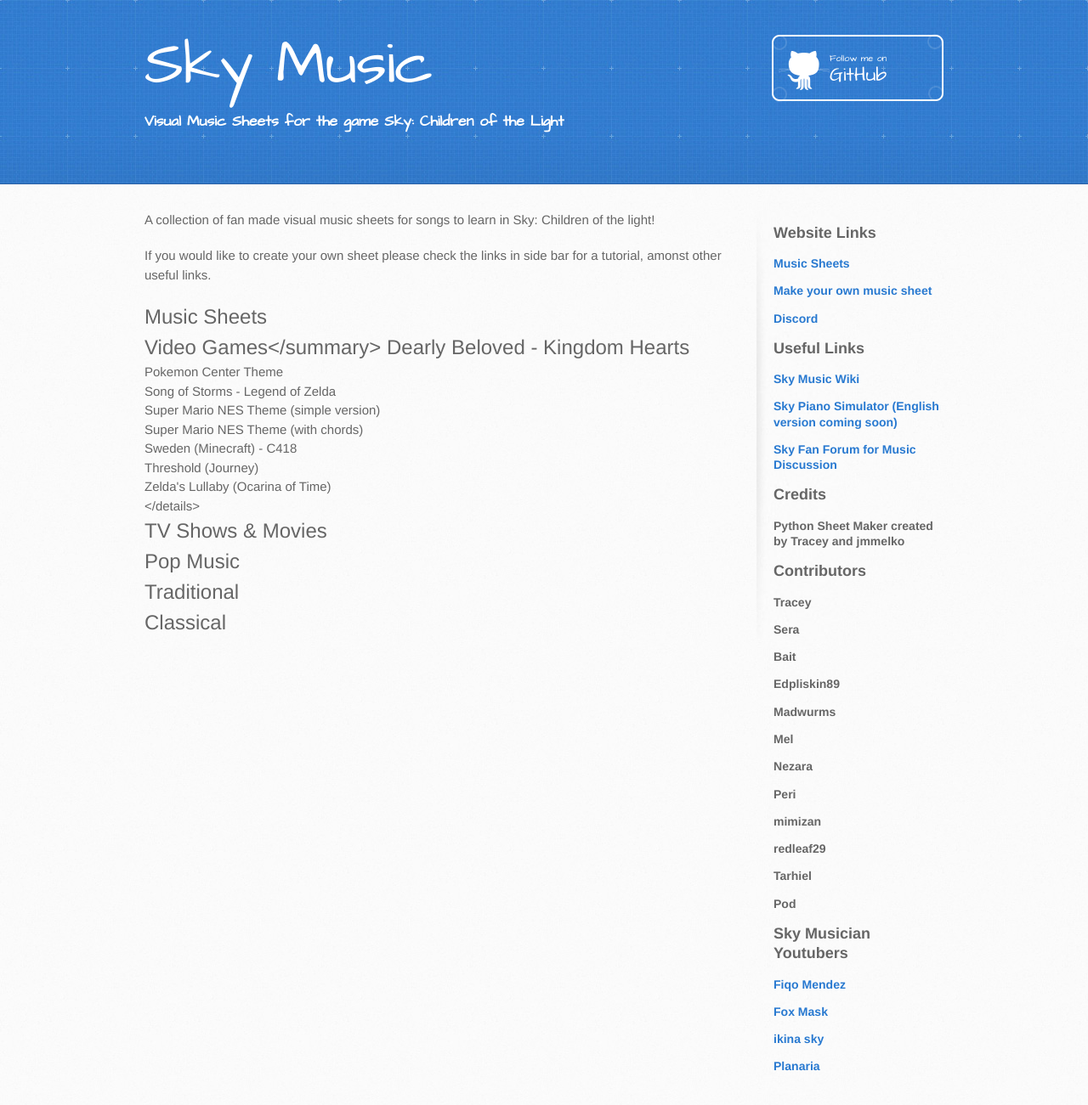
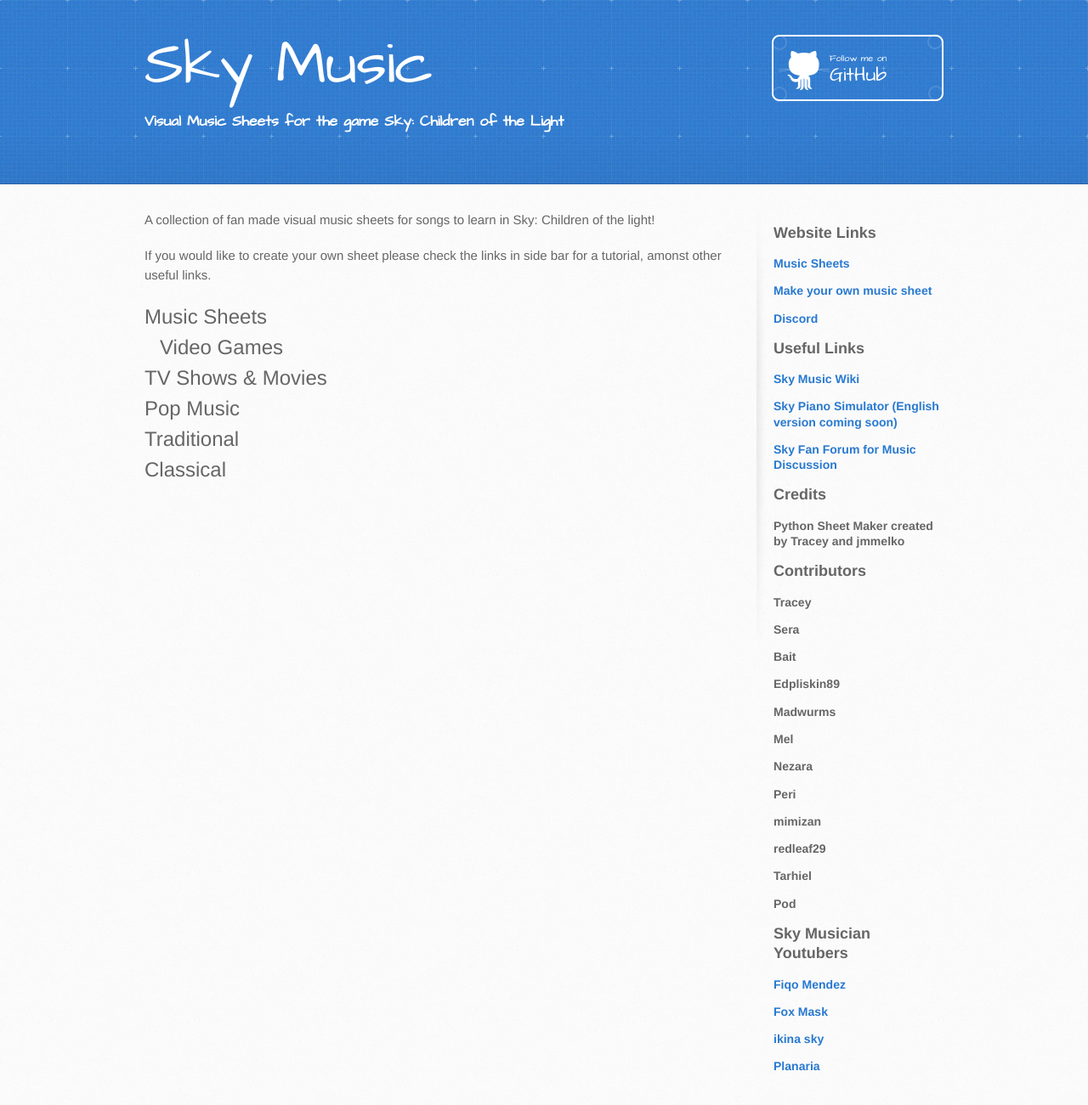
Before and after one commit to sky-music/sky-music.github.io, a Jekyll site: the page built from index.md, in a window 1280 px wide. Shown: the whole page at 85% size. Built offline with Jekyll 4.4.1, drawn with Linux system fonts in a browser that asks for light colours; nearby versions of some CDN libraries.

Commit message:
Update index.md

```diff
--- a/index.md
+++ b/index.md
@@ -21,7 +21,7 @@ You are my Sunshine<br />
 </details>
 
 <details>
-<summary><font size="5">Video Games</summary>
+ <summary><font size="5"><i class="fas fa-gamepad"></i>Video Games</font></summary>
 
 Dearly Beloved - Kingdom Hearts</font><br />
 Pokemon Center Theme<br />
```
